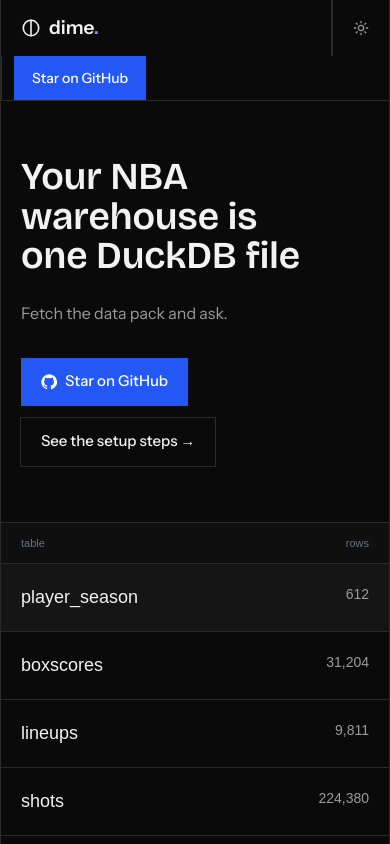
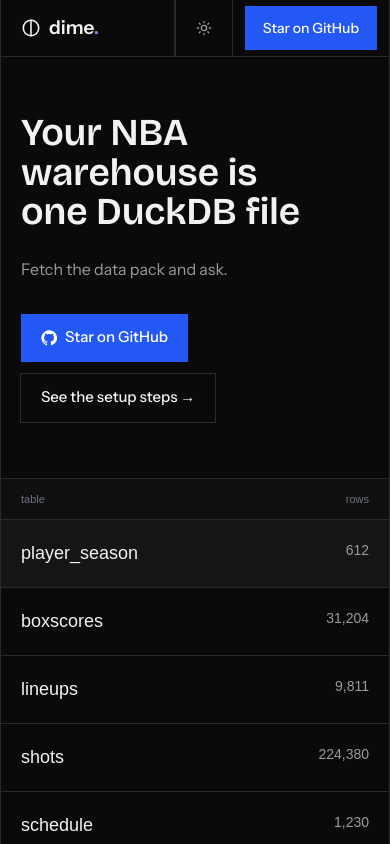
Before and after one commit to mythiipanda/mythiipanda.github.io, a Next.js app in the folder apps/dime-variants/: page /e in a window 390 px wide. Shown: the top 844 px of the page. Built offline with nearby package versions, Linux system fonts and the light colour scheme; a web font is replaced by a local one.

Commit message:
dime variants: e mobile header

```diff
--- a/apps/dime-variants/app/e/page.tsx
+++ b/apps/dime-variants/app/e/page.tsx
@@ -18,7 +18,7 @@ export default function E() {
   return (
     <Page v="e">
       <div className="mx-auto max-w-[1320px] border-x border-line">
-        <header className={`grid grid-cols-[1fr_auto] md:grid-cols-[240px_1fr_auto_auto] ${cell}`}>
+        <header className={`grid grid-cols-[1fr_auto_auto] md:grid-cols-[240px_1fr_auto_auto] ${cell}`}>
           <a href="#top" aria-label="dime home" className="flex h-14 items-center border-r border-line px-5"><Logo /></a>
           <nav className="hidden items-center gap-8 px-6 font-mono text-[12px] text-ink-2 md:flex">
             <a href="#warehouse" className="hover:text-ink">warehouse</a><a href="#skills" className="hover:text-ink">features</a><a href="#self-host" className="hover:text-ink">setup</a>
```
